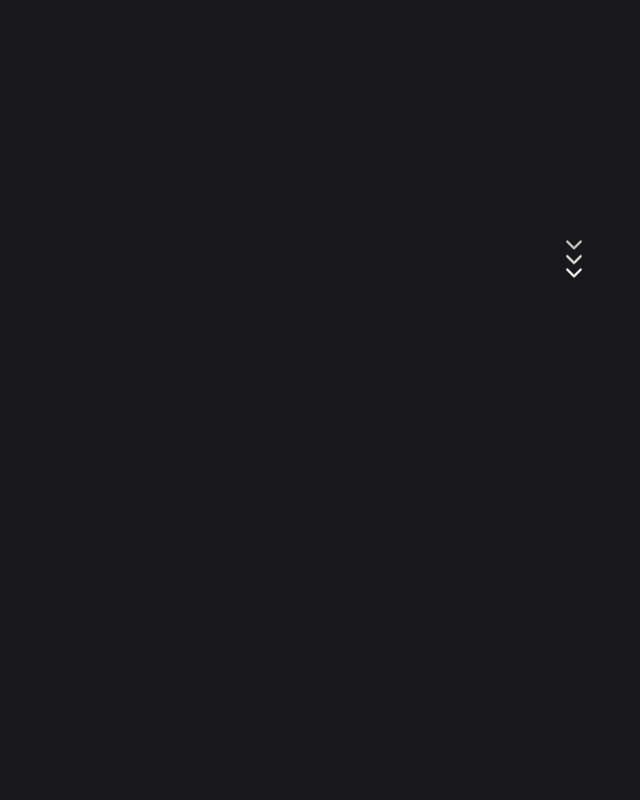
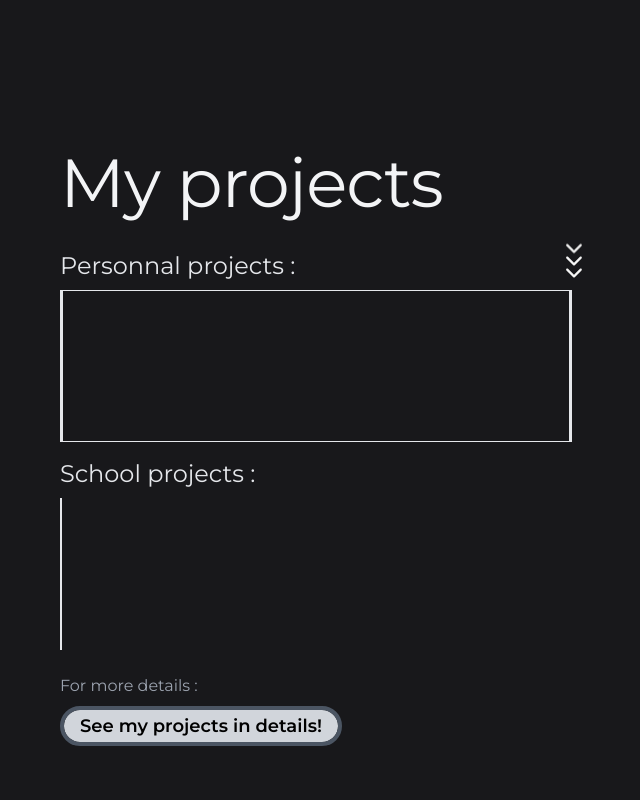
Before and after one commit to Tatouille078/Portfolio, a React (Vite) app: page / in a window 1280 px wide. Shown: the part 780-1580 px from the top of the page, without its empty margins (68-708 px from the left). Built offline with nearby package versions, Linux system fonts and the light colour scheme.

Commit message:
Fixed bug with the new section

```diff
--- a/src/components/Header.tsx
+++ b/src/components/Header.tsx
@@ -12,19 +12,19 @@ const Header: React.FC = () => {
       <Link to="/">
         <div className="relative group flex flex-col w-24 items-center">
           <p>About</p>
-          <span className="absolute border-b-2 top-6 h-0 transition-all w-0 group-hover:w-full"></span>
+          <span className="absolute border-b-2 top-[26px] h-0 transition-all w-0 group-hover:w-full"></span>
         </div>
       </Link>
       <Link to="/contact">
-      <div className="relative group flex flex-col w-24 items-center">
+        <div className="relative group flex flex-col w-24 items-center">
           <p>Contact</p>
-          <span className="absolute border-b-2 top-6 h-0 transition-all w-0 group-hover:w-full"></span>
+          <span className="absolute border-b-2 top-[26px] h-0 transition-all w-0 group-hover:w-full"></span>
         </div>
       </Link>
       <Link to="/projects">
-      <div className="relative group flex flex-col w-24 items-center">
+        <div className="relative group flex flex-col w-24 items-center">
           <p>Projects</p>
-          <span className="absolute border-b-2 top-6 h-0 transition-all w-0 group-hover:w-full"></span>
+          <span className="absolute border-b-2 top-[26px] h-0 transition-all w-0 group-hover:w-full"></span>
         </div>
       </Link>
     </header>
--- a/src/pages/Contact.tsx
+++ b/src/pages/Contact.tsx
@@ -31,12 +31,12 @@ function Contact() {
                             <a href="mailto:loick78.devismes91@gmail.com" className="text-blue-800 flex font-semibold">
                                 <div className="relative group flex flex-col items-center">
                                     <p className='font-semibold'>Mail me</p>
-                                    <span className="absolute border-b-2 border-[#0A66C2] top-6 h-0 transition-all w-0 group-hover:w-full"></span>
+                                    <span className="absolute border-b-2 border-[#5965ec] top-6 h-0 transition-all w-0 group-hover:w-full"></span>
                                 </div>
                             </a>
                         </p>
                     </div>
-                    <div className='flex gap-3 justify-start items-center mt-8 pl-3 text-xl fade-contact-400'>
+                    <div className='flex gap-3 justify-start items-center mt-8 pl-3 text-xl motion-reduce:animate-none fade-contact-400'>
                         <RiEarthFill className='text-sky-300 text-4xl' />
                         <p>Western surburbs of Paris, France</p>
                     </div>
--- a/src/pages/Home.css
+++ b/src/pages/Home.css
@@ -1,9 +1,10 @@
 section {
   min-height: 100vh;
+  max-height: 100vh;
   width: 100vw;
 }
 
-p, .fade-in {
+.fade-in {
   opacity: 0;
 
   animation: fade-in linear forwards;
--- a/src/pages/Home.tsx
+++ b/src/pages/Home.tsx
@@ -46,19 +46,23 @@ function Home() {
 
     const scrollDirection = useRef<"down" | "up" | null>(null);
     const isScrolling = useRef(false);
-
-    const disableScroll = () => {
-        document.body.style.overflow = "hidden";
-    };
-
-    const enableScroll = () => {
-        document.body.style.overflow = "";
-    };
+    const inPersoRef = useRef(false);
+    const [persoPosition, setPersoPosition] = useState(0);
+    const [inSchool, setInSchool] = useState(false);
 
     const handleWheel = (event: WheelEvent) => {
         if (isScrolling.current) return;
 
         scrollDirection.current = event.deltaY > 0 ? "down" : "up";
+
+        if (inSchool || inPersoRef.current === true) {
+            if (inSchool === false) {
+                setPersoPosition((prev) => prev + (scrollDirection.current === "down" ? 60 : -60));
+                return;
+            };
+            return;
+        };
+
         isScrolling.current = true;
 
         const scrollAmount = window.innerHeight;
@@ -74,6 +78,24 @@ function Home() {
         }, 500);
     };
 
+    const disableScroll = () => {
+        document.body.style.overflow = "hidden";
+    };
+
+    const enableScroll = () => {
+        document.body.style.overflow = "";
+    };
+
+    const handleMouseEnter = () => {
+        // console.log('Mouse entered');
+        inPersoRef.current = true;
+    };
+
+    const handleMouseLeave = () => {
+        // console.log('Mouse left');
+        inPersoRef.current = false;
+    };
+
     useEffect(() => {
         disableScroll();
         window.addEventListener("wheel", handleWheel);
@@ -81,17 +103,18 @@ function Home() {
         return () => {
             enableScroll();
             window.removeEventListener("wheel", handleWheel);
+
         };
     }, []);
 
     return (
         <>
-            <div className='flex flex-col items-center text-slate-100'>
+            <div className='flex flex-col items-center text-gray-100'>
                 <section className='flex flex-col items-center bg-zinc-900'>
                     <Header />
                     <div className='w-[30vw] mt-[27vh] mb-[293px]'>
-                        <h1 className={`font-monospace hithere text-[6.5rem] mb-4 transition-all duration-1000 ${isTextEvent ? 'translate-y-0' : 'motion-reduce:translate-y-0 translate-y-20'}`} data-value="Hi there," ref={nameRef}>Hi there,</h1>
-                        <h6 className={`text-3xl text-gray-300 flex-wrap transition-all duration-1000 ${isTextEvent ? 'opacity-100 translate-y-0' : 'opacity-0 motion-reduce:opacity-100 motion-reduce:translate-y-0 translate-y-40'}`}>My name is Loïck Devismes, <br /> I'm a web and game developper</h6>
+                        <h1 className={`font-monospace text-[6.5rem] mb-4 transition-all duration-1000 ${isTextEvent ? 'translate-y-0' : 'motion-reduce:translate-y-0 translate-y-20'}`} data-value="Hi there," ref={nameRef}>Hi there,</h1>
+                        <h6 className={`text-3xl text-gray-300 flex-wrap transition-all duration-1000 ${isTextEvent ? 'opacity-100 translate-y-0' : 'opacity-0 motion-reduce:opacity-100 motion-reduce:translate-y-0 translate-y-40'}`}>My name is Loïck Devismes, <br /> I'm a web and game developper.</h6>
                     </div>
                     <div className="relative mb-20 w-5">
                         <IoIosArrowDown className='arrowDown arrow1 opacity-0 motion-reduce:opacity-100 motion-reduce:animate-none' />
@@ -100,21 +123,57 @@ function Home() {
                     </div>
                 </section>
                 <section className='flex flex-col justify-center items-center bg-zinc-900'>
+                    <div className='grid grid-cols-2 w-[80vw] h-[72vh]'>
+                        <div className='flex items-start flex-col'>
+                            <h2 className='text-[68px]'>My projects</h2>
+                            <h3 className='text-2xl text-gray-200 mt-4'>Personnal projects :</h3>
+                            <div className='w-full h-[19vh] mt-2 border-x-2'>
+                                <div onMouseEnter={handleMouseEnter}
+                                    onMouseLeave={handleMouseLeave}
+                                    style={{
+                                        transform: `translateX(${persoPosition}px)`
+                                    }}
+                                    className='h-full border transition-all ease-out'>
+                                </div>
+                            </div>
+                            <h3 className='text-2xl text-gray-200 mt-4'>School projects :</h3>
+                            <div onMouseEnter={() => setInSchool(true)}
+                                onMouseLeave={() => setInSchool(false)}
+                                className='w-full h-[19vh] mt-2 border-l-2'>
+
+                            </div>
+                            <p className='mt-6 text-gray-400'>For more details :</p>
+                            <div className='gap-3 text-lg mt-3 ml-1 text-black outline-gray-600 outline-4 outline rounded-2xl bg-gray-300 py-[2px] px-4'>
+                                <div className='relative flex justify-center hover:cursor-pointer group'>
+                                    <p className='font-semibold'>See my projects in details!</p>
+                                    <span className="absolute border-b-2 border-black top-[23px] h-0 transition-all w-0 group-hover:w-full"></span>
+                                </div>
+                            </div>
+                        </div>
+                    </div>
+                </section>
+                <section className='flex flex-col justify-center items-center bg-zinc-900'>
                     <div className='w-[70vw] grid grid-cols-2 mb-20'>
                         <div className="mr-16 flex flex-col transition-all duration-1000">
                             <h2 className="self-center text-[68px] mb-8 motion-reduce:animate-none motion-reduce:opacity-100 fade-right">Who Am I?</h2>
                             <p className='text-gray-300 text-xl text-center motion-reduce:animate-none motion-reduce:opacity-100 fade-right'>I'm 21 and studying in web developpement. <br /> Currently living in the western surburbs of Paris. <br /> Making web applications and exploring <br /> game developpement on my free time.</p>
-                            <div className='flex gap-3 justify-center underline items-center mt-8 text-lg text-[#0A66C2] outline-gray-600 outline-4 outline rounded-2xl bg-gray-300 py-[2px] px-4 mx-auto motion-reduce:animate-none motion-reduce:opacity-100 fade-right'>
+                            <div className='flex gap-3 justify-center items-center mt-8 text-lg text-[#0A66C2] outline-gray-600 outline-4 outline rounded-2xl bg-gray-300 py-[2px] px-4 mx-auto motion-reduce:animate-none motion-reduce:opacity-100 fade-right'>
                                 <IoLogoLinkedin className='text-3xl' />
-                                <p className='font-semibold'>My linkedin</p>
+                                <div className="relative group flex flex-col hover:cursor-pointer items-center">
+                                    <p className='font-semibold'>Linkedin</p>
+                                    <span className="absolute border-b-2 border-[#0A66C2] top-[22px] h-0 transition-all w-0 group-hover:w-full"></span>
+                                </div>
                             </div>
                         </div>
                         <div className="ml-16 flex flex-col transition-all duration-1000">
                             <h2 className="text-[68px] text-gray-900 mx-auto self-center outline-4 outline rounded-2xl bg-gray-300 mb-8 px-8 motion-reduce:animation-none fade-left outline-gray-600">Developper</h2>
                             <p className='text-gray-300 text-xl text-center motion-reduce:animation-none fade-left'>Starting my journey in web development <br /> and mastering this field with the help of studies. <br /> Besides studying, I'm also diving into game <br /> development for my futur projects.</p>
-                            <div className='flex gap-3 justify-center underline items-center mt-8 text-lg text-black outline-gray-600 outline-4 outline rounded-2xl bg-gray-300 py-[2px] px-4 mx-auto motion-reduce:animation-none fade-left'>
+                            <div className='flex gap-3 justify-center items-center mt-8 text-lg text-black outline-gray-600 outline-4 outline rounded-2xl bg-gray-300 py-[2px] px-4 mx-auto motion-reduce:animation-none fade-left'>
                                 <IoLogoGithub className='text-3xl' />
-                                <p className='font-semibold'>My Github</p>
+                                <div className="relative group flex flex-col hover:cursor-pointer items-center">
+                                    <p className='font-semibold'>Github</p>
+                                    <span className="absolute border-b-2 border-black top-[22px] h-0 transition-all w-0 group-hover:w-full"></span>
+                                </div>
                             </div>
                         </div>
                     </div>
@@ -132,15 +191,15 @@ function Home() {
                             <div className='w-[70vw] grid grid-cols-3 gap-8 mt-40'>
                                 <div className='flex flex-col gap-4 border-r-2 border-gray-300 pr-4 motion-reduce:animation-none fade-in'>
                                     <h3 className='text-4xl text-gray-100 font-medium'>Creative</h3>
-                                    <p className='text-lg text-gray-200'>I'm drawn to all forms of art, constantly learning and experimenting to take my own unique approach. From visual design to storytelling, I embrace each medium as an opportunity to push boundaries and bring fresh ideas to life.</p>
+                                    <p className='text-lg text-gray-200 fade-in'>I'm drawn to all forms of art, constantly learning and experimenting to take my own unique approach. From visual design to storytelling, I embrace each medium as an opportunity to push boundaries and bring fresh ideas to life.</p>
                                 </div>
                                 <div className='flex flex-col gap-4 text-center motion-reduce:animation-none fade-in pb-3'>
                                     <h3 className='text-4xl text-gray-100 font-medium'>Passionated</h3>
-                                    <p className='text-lg text-gray-200'>Since childhood, I was balancing my time between video games and school. Life was harsh at times but gaming was my bubble to pass through it. This passion eventually grew into a career ambition, inspiring me to pursue development and turn my childhood dream into a reality.</p>
+                                    <p className='text-lg text-gray-200 fade-in'>Since childhood, I was balancing my time between video games and school. Life was harsh at times but gaming was my bubble to pass through it. This passion eventually grew into a career ambition, inspiring me to pursue development and turn my childhood dream into a reality.</p>
                                 </div>
                                 <div className='flex flex-col gap-4 text-end border-l-2 border-gray-300 pl-4 motion-reduce:animation-none fade-in'>
                                     <h3 className='text-4xl text-gray-100 font-medium'>Ambitious</h3>
-                                    <p className='text-lg text-gray-200'>I'm always striving to reach new heights, constantly seeking opportunities to <br /> grow and improve. Whether tackling challenges or exploring unexplored territories, I approach every endeavor with determination and a drive to excel.</p>
+                                    <p className='text-lg text-gray-200 fade-in'>I'm always striving to reach new heights, constantly seeking opportunities to <br /> grow and improve. Whether tackling challenges or exploring unexplored territories, I approach every endeavor with determination and a drive to excel.</p>
                                 </div>
                             </div>
                         </div>
```
